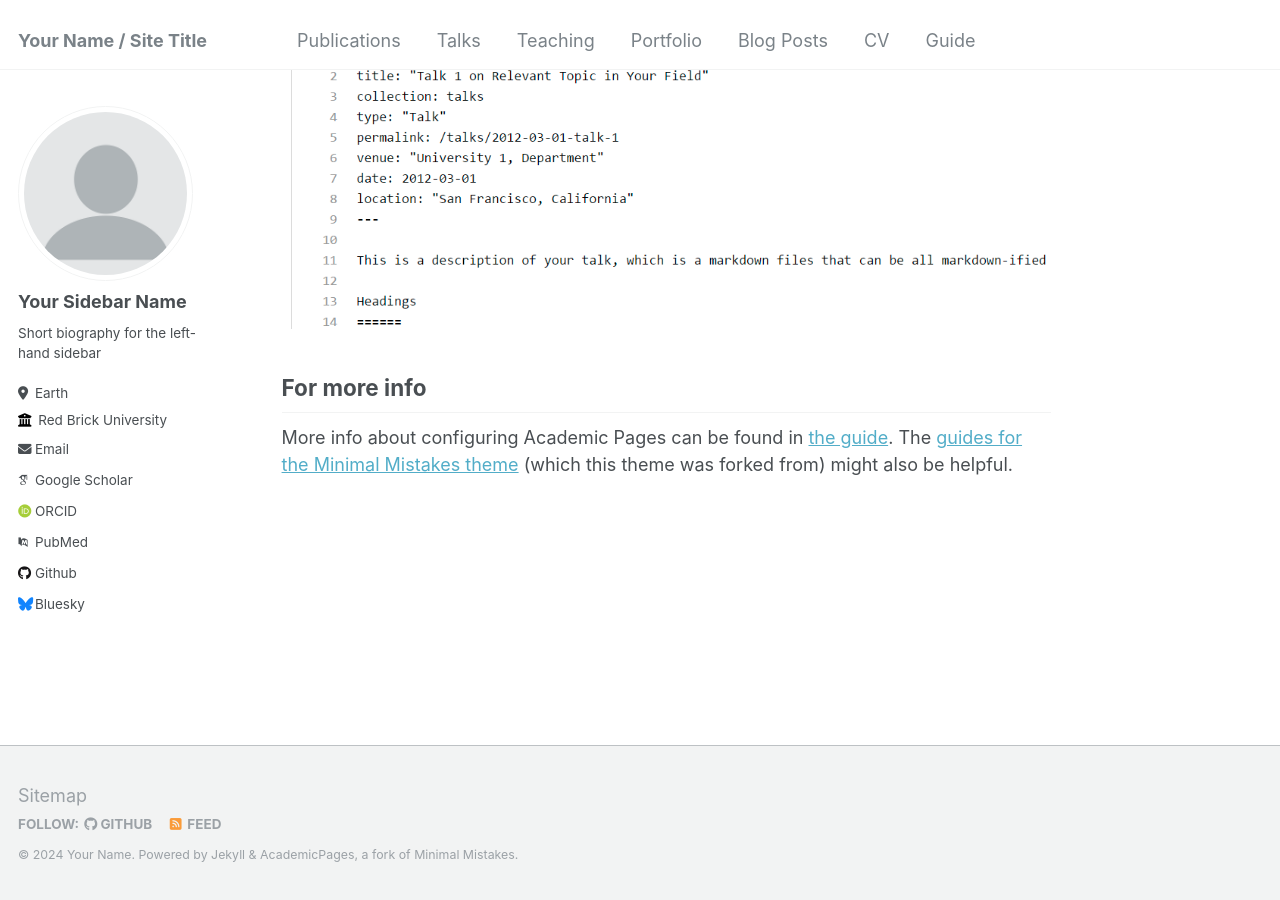
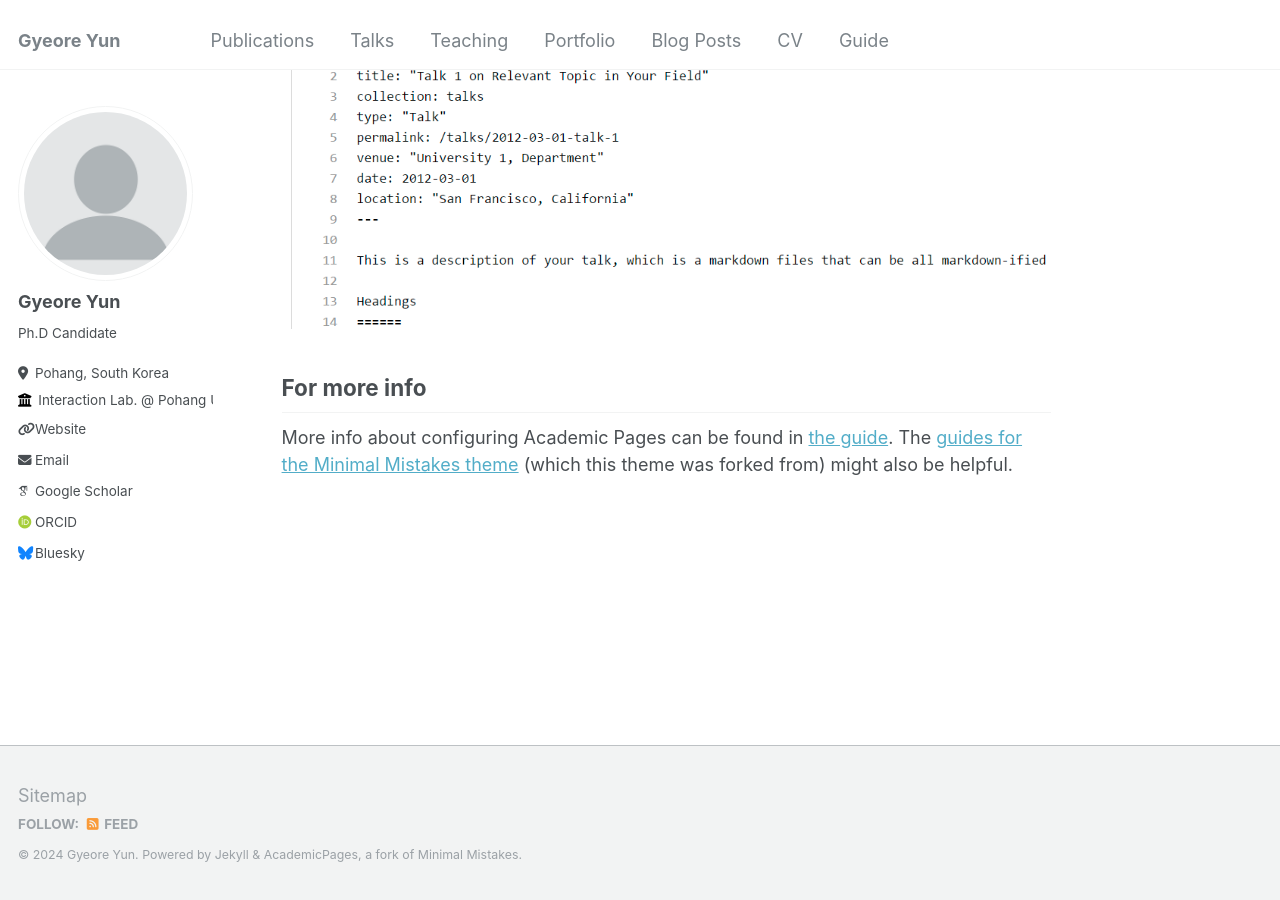
Before and after one commit to GyeoreYun/GyeoreYun.github.io, a Jekyll site: the page built from _pages/about.md, in a window 1280 px wide and 900 px high, scrolled down 2660 px. Built offline with Jekyll 4.4.1, drawn with Linux system fonts in a browser that asks for light colours; some web fonts are replaced.

Commit message:
Update _config.yml

```diff
--- a/_config.yml
+++ b/_config.yml
@@ -8,13 +8,13 @@
 
 # Basic Site Settings
 locale                   : "en-US"
-title                    : "Your Name / Site Title"
+title                    : "Gyeore Yun"
 title_separator          : "-"
-name                     : &name "Your Name"
+name                     : &name "Gyeore Yun"
 description              : &description "personal description"
-url                      : https://academicpages.github.io # the base hostname & protocol for your site e.g. "https://mmistakes.github.io"
+url                      : https://GyeoreYun.github.io # the base hostname & protocol for your site e.g. "https://mmistakes.github.io"
 baseurl                  : "" # the subpath of your site, e.g. "/blog"
-repository               : "academicpages/academicpages.github.io"
+repository               : "GyeoreYun/GyeoreYun.github.io"
 
 # Site Author - The following control what appear as part of the author content on the side bar.
 #               If a field is blank the icon and link will not appear, otherwise it will be shown.
@@ -22,28 +22,28 @@ repository               : "academicpages/academicpages.github.io"
 author:
   # Biographic information
   avatar           : "profile.png"
-  name             : "Your Sidebar Name"
+  name             : "Gyeore Yun"
   pronouns         : # example: "she/her"
-  bio              : "Short biography for the left-hand sidebar"
-  location         : "Earth"
-  employer         : "Red Brick University"
-  uri              : # URL
-  email            : "none@example.org"
+  bio              : "Ph.D Candidate"
+  location         : "Pohang, South Korea"
+  employer         : "Interaction Lab. @ Pohang University of Science and Technology"
+  uri              : https://interaction.postech.ac.kr
+  email            : "ykre0827@postech.ac.kr"
 
   # Academic websites
   arxiv            : # URL - Update with the correct link to your profile
-  googlescholar    : "https://scholar.google.com/citations?user=PS_CX0AAAAAJ"
+  googlescholar    : "https://scholar.google.com/citations?user=Cjd4eVUAAAAJ"
   impactstory      : # URL
-  orcid            : "http://orcid.org/yourorcidurl"
+  orcid            : "http://orcid.org/0000-0002-4332-596X"
   semantic         : # URL
-  pubmed           : "https://www.ncbi.nlm.nih.gov/pubmed/?term=john+snow"
+  pubmed           : #
   researchgate     : # URL
 
   # Repositories and software development
   bitbucket        : # Username - Update with your username on the site
   codepen          : # Username
   dribbble         : # Username
-  github           : "academicpages"
+  github           : #"academicpages"
   kaggle           : # Username
   stackoverflow    : # User number or user number and name (i.e., use "1" or "1/jeff-atwood")
 
@@ -70,7 +70,7 @@ author:
   weibo            : # Username
   wikipedia        : # Username
   xing             : # Username
-  youtube          : # Username
+  youtube          : # gry4855
   zhihu            : # URL
 
 
```
